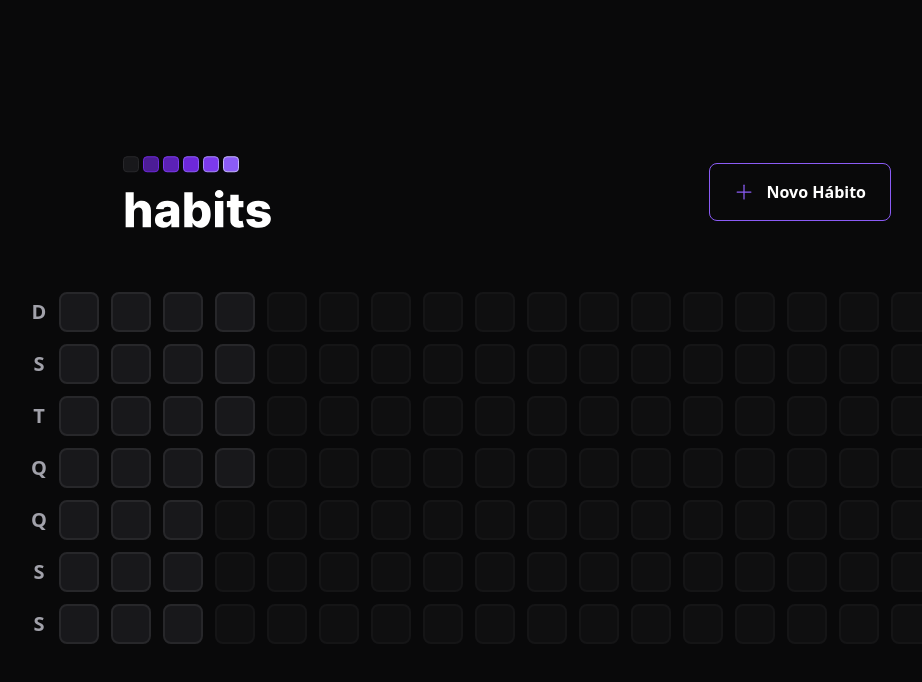
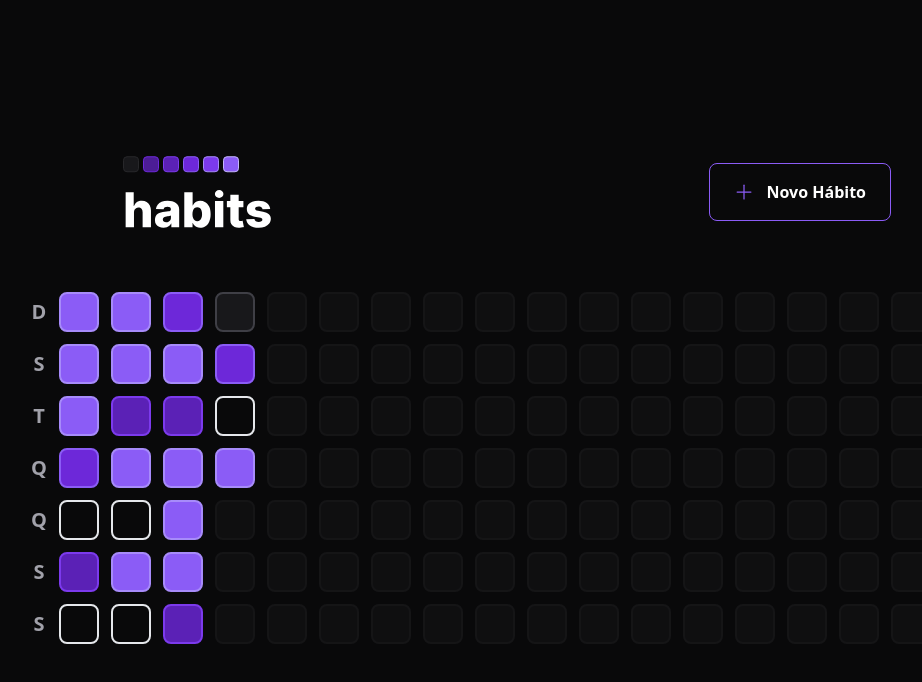
Before and after one commit to nonyil/habits-table, a React (Vite) app in the folder web/: page / in a window 1280 px wide. Shown: the top 682 px of the page, without its empty margins (133-1055 px from the left). Built offline with nearby package versions, Linux system fonts and the light colour scheme.

Commit message:
feat: Personalização da barra de progresso

```diff
--- a/web/package.json
+++ b/web/package.json
@@ -11,6 +11,7 @@
   "dependencies": {
     "@radix-ui/react-dialog": "^1.0.2",
     "@radix-ui/react-popover": "^1.0.3",
+    "clsx": "^1.2.1",
     "dayjs": "^1.11.7",
     "phosphor-react": "^1.4.1",
     "react": "^18.2.0",
--- a/web/src/components/HabitDay.tsx
+++ b/web/src/components/HabitDay.tsx
@@ -2,19 +2,39 @@
 //   completed: number
 // }
 import * as Popover from '@radix-ui/react-popover';
+import clsx from 'clsx';
 import { ProgressBar } from './ProgressBar';
 
-export function HabitDay() {
+interface HabitDayProps {
+  completed: number
+  amount: number
+}
+
+export function HabitDay({completed, amount }: HabitDayProps) {
+
+  const completedPercentage = Math.round((completed / amount) * 100)
+
+
+
   return (
     <Popover.Root>
-      <Popover.Trigger className="w-10 h-10 bg-zinc-900 border-2 border-zinc-800 rounded-lg" />
+      <Popover.Trigger
+        className={clsx('w-10 h-10 border-2 rounded-lg', {
+          'bg-zinc-900 border-zinc-700': completedPercentage === 60,
+          'bg-violet-900 border-violet-700': completedPercentage > 0 && completedPercentage < 20,
+          'bg-violet-800 border-violet-600': completedPercentage >= 20 && completedPercentage < 40,
+          'bg-violet-700 border-violet-500': completedPercentage >= 40 && completedPercentage < 60,
+          'bg-violet-600 border-violet-500': completedPercentage >= 60 && completedPercentage < 80,
+          'bg-violet-500 border-violet-400': completedPercentage >= 80
+        })}
+      />
 
       <Popover.Portal>
         <Popover.Content className='min-w-[320px] p-6 rounded-2xl bg-zinc-900 flex flex-col'>
           <span className='font-semibold text-zinc-400'>sexta-feira</span>
           <span className='mt-1 font-extrabold leading-tight text-3xl'>27/01</span>
 
-           <ProgressBar progress={40} />
+           <ProgressBar progress={completedPercentage} />
 
           <Popover.Arrow height={8} width={16} className='fill-zinc-900'/>
         </Popover.Content>
--- a/web/src/components/SummaryTable.tsx
+++ b/web/src/components/SummaryTable.tsx
@@ -27,7 +27,13 @@ export function SumaryTable() {
 
       <div className="grid grid-rows-7 grid-flow-col gap-3">
         {summaryDates.map(date => {
-          return <HabitDay key={date.toString()}/>
+          return (
+            <HabitDay
+              key={date.toString()}
+              amount={5}
+              completed={Math.round(Math.random() * 5)}
+            />
+          )
         })}
 
         {amountOfDaysToFill > 0 && Array.from({ length: amountOfDaysToFill}).map((_, i) => {
```
Also changed, not shown: 1 other file (tests, documents, lock files or other folders).
